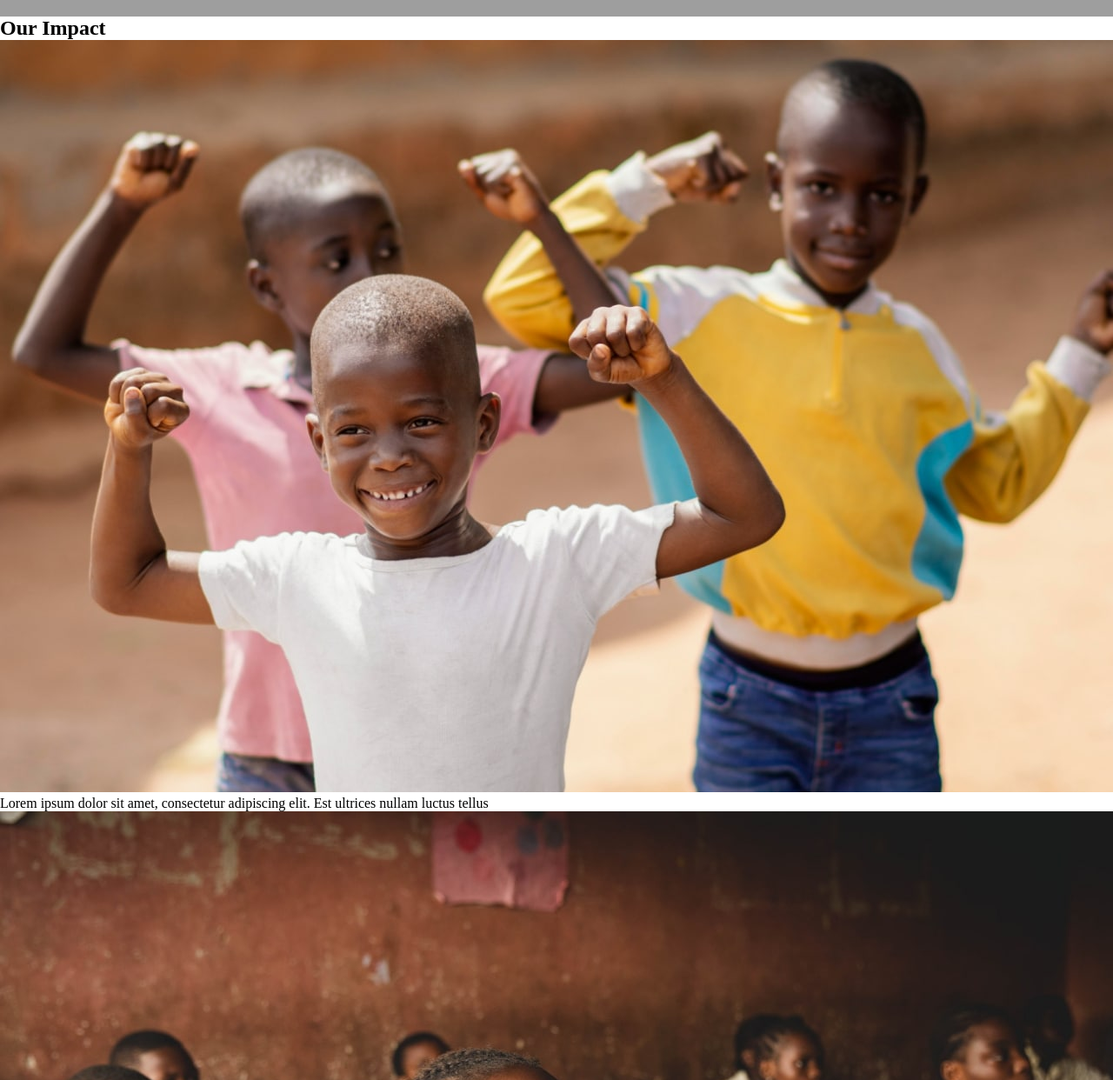
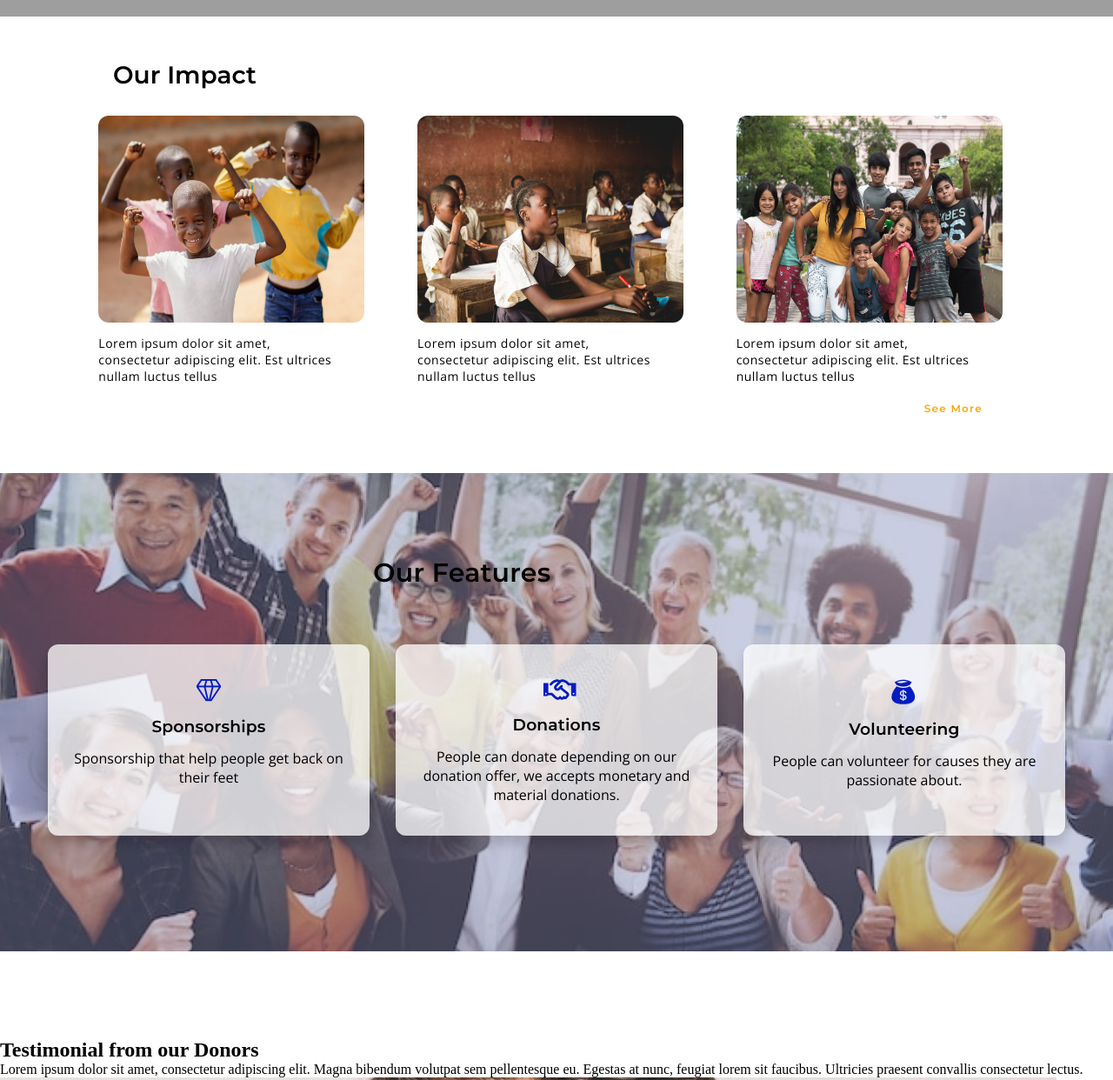
Before and after one commit to JoyAme/crowdHeart, a plain HTML site: page landing.html in a window 1280 px wide. Shown: the part 480-1722 px from the top of the page at 87% size. Drawn offline with nearby package versions, Linux system fonts and the light colour scheme; grey boxes are pictures that could not be loaded.

Commit message:
added new content

```diff
--- a/css/landing.css
+++ b/css/landing.css
@@ -59,3 +59,123 @@
     background-color: var(--footer-bg);
     color: var(--footer-btn);
 }
+
+/* impact section */
+
+.impact h2{
+    font-family: 'Montserrat', sans-serif;
+    font-size: 28px;
+    margin-left: 130px;
+    margin-top: 50px;
+
+}
+
+.impact-div{
+    display: flex;
+    justify-content: space-around;
+    align-items: center;
+    margin: 30px 90px 20px 90px;
+}
+
+.impact-min-div  {
+    width: 320px;
+}
+
+.impact-min-div img{
+    width: 306px;
+    height: 238px;
+    border-radius: 12px;
+}
+
+.impact-min-div p{
+    margin-top: 10px;
+    padding-right: 5px;
+    letter-spacing: 0.5px;
+    font-family: 'Open Sans', sans-serif;
+    font-size: 14px;
+}
+
+.impact a{
+    text-decoration: none;
+    font-family: 'Montserrat', sans-serif;
+    font-size: 12px;
+    letter-spacing: 1.25px;
+    color: var(--footer-btn);
+    float: right;
+    margin-right: 150px;
+    margin-bottom: 70px;
+}
+
+.impact a:hover{
+    cursor: pointer;
+    color: var(--footer-bg);
+}
+
+/* Our Features section */
+
+.our-features{
+    margin: 100px 0;
+    background-image: url(../images/workers.jpg);
+    background-size: cover;
+    width: 100%;
+    height: 550px;
+}
+
+.feature-overlay {
+    width: 100%;
+    height: 550px;
+    background-color: rgba(102, 111, 168, 0.35);
+}
+
+.feature-overlay h2{
+    text-align: center;
+    font-family: 'Montserrat', sans-serif;
+    font-size: 30px;
+    letter-spacing: 0.25px;
+    position:relative;
+    top:6rem;
+    margin-top:8%;
+}
+
+.feature-container{
+    display: flex;
+    justify-content: space-around;
+    align-items: center;
+    margin-top:10rem;
+}
+
+.feature-div {
+    width: 370px;
+    height: 220px;
+    background-color: rgba(255, 255, 255, 0.75);
+    box-shadow: 0px 9px 12px 1px rgba(0, 0, 0, 0.14);
+    border-radius: 12px;
+}
+
+.feature-div img{
+    margin-left: 46%;
+    margin-top: 2.5em;
+}
+
+.feature-div h3{
+    text-align: center;
+    margin: 0.7em 0;
+    font-family: 'Montserrat', sans-serif;
+    letter-spacing: 0.15px
+}
+
+.feature-div p{
+    text-align: center;
+    font-family: 'Open Sans', sans-serif;
+    font-size: 16px;
+    letter-spacing: 0.5;
+    padding: 0 18px;
+}
+
+.feature-div:first-child{
+    margin-left: 40px;
+}
+
+.feature-div:last-child{
+    margin-right: 40px;
+}
--- a/landing.html
+++ b/landing.html
@@ -27,21 +27,67 @@
 
     <Section class="impact">
         <h2>Our Impact</h2>
+        <div class="impact-div">
+            <div class="impact-min-div">
+                <img src="images/children-smile.jpg" alt="Smiling Kids">
+                <p>Lorem ipsum dolor sit amet, <br> consectetur adipiscing elit. Est ultrices nullam luctus tellus</p>
+            </div>
+            <div class="impact-min-div">
+                <img src="images/learning.jpg" alt="Children learning in the classroom">
+                <p>Lorem ipsum dolor sit amet, <br> consectetur adipiscing elit. Est ultrices nullam luctus tellus</p>
+            </div>
+            <div class="impact-min-div">
+                <img src="images/children1.jpg" alt="">
+                <p>Lorem ipsum dolor sit amet, <br> consectetur adipiscing elit. Est ultrices nullam luctus tellus</p>
+            </div>
+        </div>
+        <a href="#">See More</a>
+    </Section>
+
+    <!-- Our Features section -->
+
+    <section class="our-features">
+        <div class="feature-overlay">
+            <h2>Our Features</h2>
+            <div class="feature-container">
+                <div class="feature-div">
+                    <img src="images/Vector (4).png" alt="icon">
+                    <h3>Sponsorships</h3>
+                    <p>Sponsorship that help people get back on their feet</p>
+                </div>
+                <div class="feature-div">
+                    <img src="images/Vector (5).png" alt="Donations">
+                    <h3>Donations</h3>
+                    <p>People can donate depending on our donation offer, we accepts monetary and material donations.</p>
+                </div>
+                <div class="feature-div">
+                    <img src="images/Vector (6).png" alt="Volunteering">
+                    <h3>Volunteering</h3>
+                    <p>People can volunteer for causes they are passionate about.</p>
+                </div>
+            </div>
+        </div>
+    </section>
+
+    <!-- Testimonial section -->
+
+    <section class="testimonial">
+        <h2>Testimonial from our Donors</h2>
+        <p>Lorem ipsum dolor sit amet, consectetur adipiscing elit. Magna bibendum volutpat sem pellentesque eu. Egestas at nunc, feugiat lorem sit faucibus. Ultricies praesent convallis consectetur lectus.</p>
         <div>
             <div>
-                <img src="images/children-smile.jpg" alt="Smiling Kids">
-                <p>Lorem ipsum dolor sit amet, consectetur adipiscing elit. Est ultrices nullam luctus tellus</p>
+                <img src="images/man.jpg" alt="Lorem ipsum">
+                <p>Lorem ipsum dolor sit amet, consectetur adipiscing elit. Est diam tincidunt adipiscing faucibus aenean molestie. Egestas dictum risus eget lorem massa.</p>
+                <h5>Lorem ipsum</h5>
+                <p>consectetur adipiscing</p>
             </div>
             <div>
-                <img src="images/learning.jpg" alt="Children learning in the classroom">
-                <p>Lorem ipsum dolor sit amet, consectetur adipiscing elit. Est ultrices nullam luctus tellus</p>
-            </div>
-            <div>
-                <img src="images/children1.jpg" alt="">
-                <p>Lorem ipsum dolor sit amet, consectetur adipiscing elit. Est ultrices nullam luctus tellus</p>
+                <img src="images/girl.jpg" alt="Lorem ipsum">
+                <p>Lorem ipsum dolor sit amet, consectetur adipiscing elit. Est diam tincidunt adipiscing faucibus aenean molestie. Egestas dictum risus eget lorem massa.</p>
+                <h5>Lorem ipsum</h5>
+                <p>consectetur adipiscing</p>
             </div>
         </div>
-    </Section>
-
+    </section>
 </body>
 </html>
```
Also changed, not shown: images/Vector (4).png (added), images/Vector (5).png (added), images/Vector (6).png (added), images/girl.jpg (added), images/man.jpg (added), images/workers.jpg (added).
